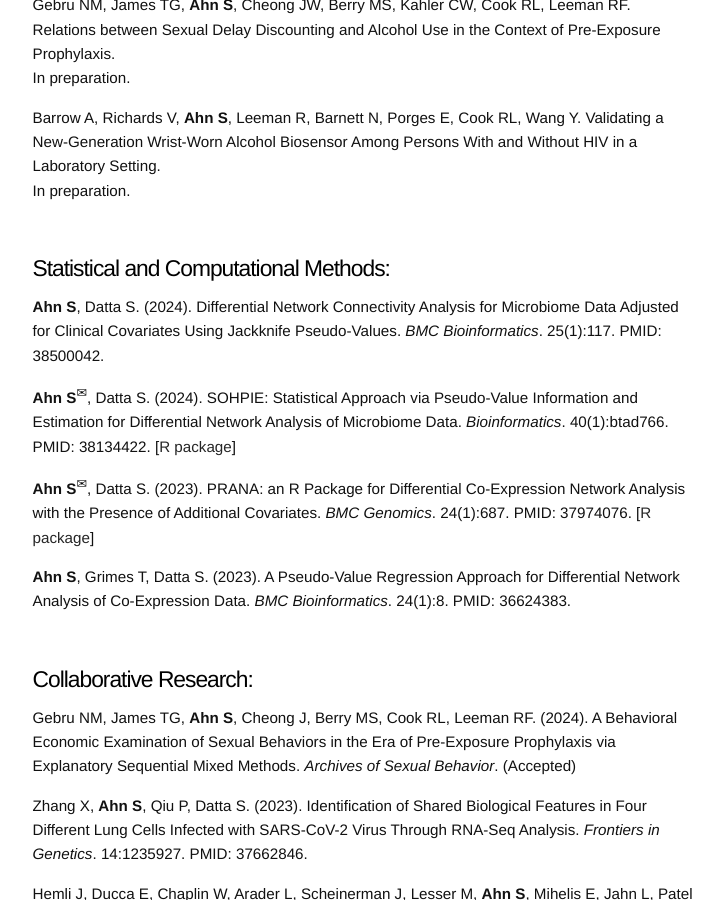
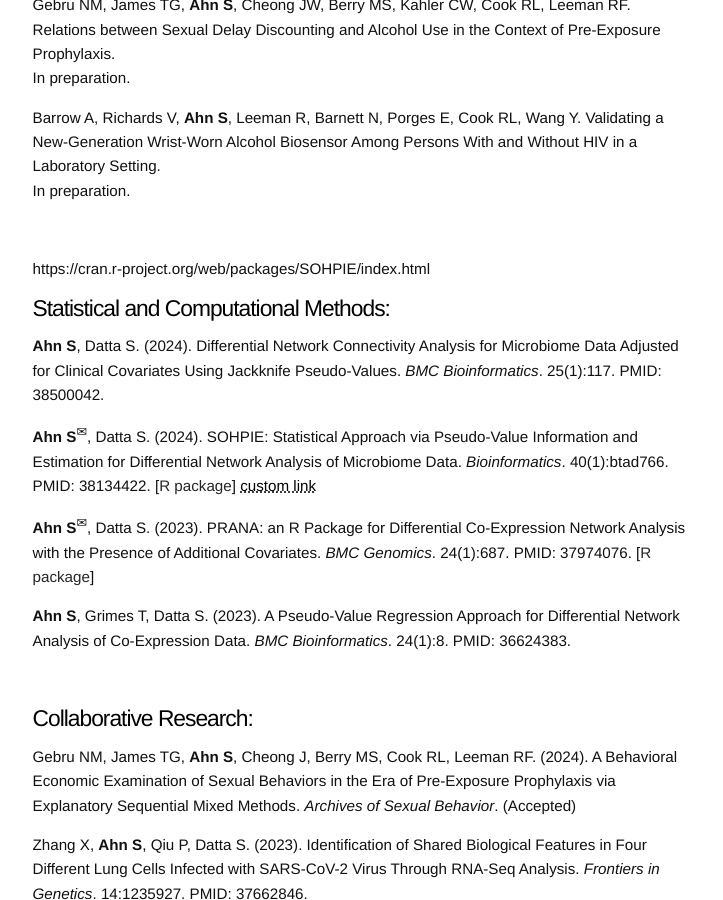
Before and after one commit to sjahnn/sjahnn.github.io, a Jekyll site: the page built from research.md, in a window 1280 px wide and 900 px high, scrolled down 754 px. Shown: the whole window, without its empty margins (275-998 px from the left). Built offline with Jekyll 4.4.1, drawn with Linux system fonts in a browser that asks for light colours.

Commit message:
Update research.md

```diff
--- a/research.md
+++ b/research.md
@@ -31,12 +31,13 @@ In preparation.
 <br>
 
 
-
+https://cran.r-project.org/web/packages/SOHPIE/index.html
 # Statistical and Computational Methods:
 **Ahn S**, Datta S. (2024). Differential Network Connectivity Analysis for Microbiome Data Adjusted for Clinical Covariates Using Jackknife Pseudo-Values. *BMC Bioinformatics*. 25(1):117. PMID: 38500042.
 
 **Ahn S**<sup><span>&#9993;</span></sup>, Datta S. (2024). SOHPIE: Statistical Approach via Pseudo-Value Information and Estimation for Differential Network Analysis of Microbiome Data. *Bioinformatics*. 40(1):btad766. PMID: 38134422.
 [[R package](https://cran.r-project.org/web/packages/SOHPIE/index.html)]
+<a href="https://cran.r-project.org/web/packages/SOHPIE/index.html" style="color: black; text-decoration: underline;text-decoration-style: dotted;">custom link</a>
 
 **Ahn S**<sup><span>&#9993;</span></sup>, Datta S. (2023). PRANA: an R Package for Differential Co-Expression Network Analysis with the Presence of Additional Covariates. *BMC Genomics*. 24(1):687. PMID: 37974076. [[R package](https://cran.r-project.org/web/packages/PRANA/index.html)]
 
```
